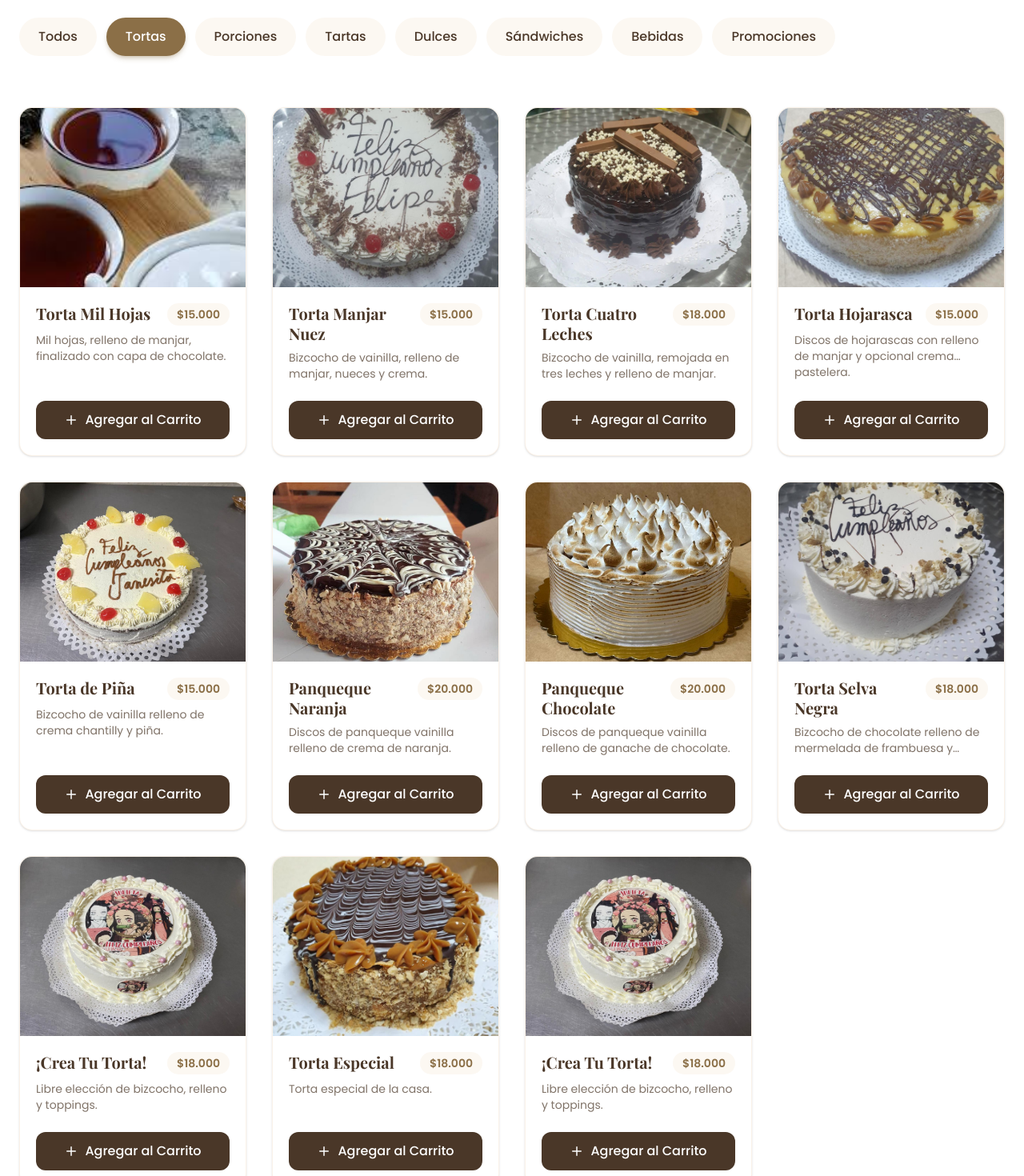
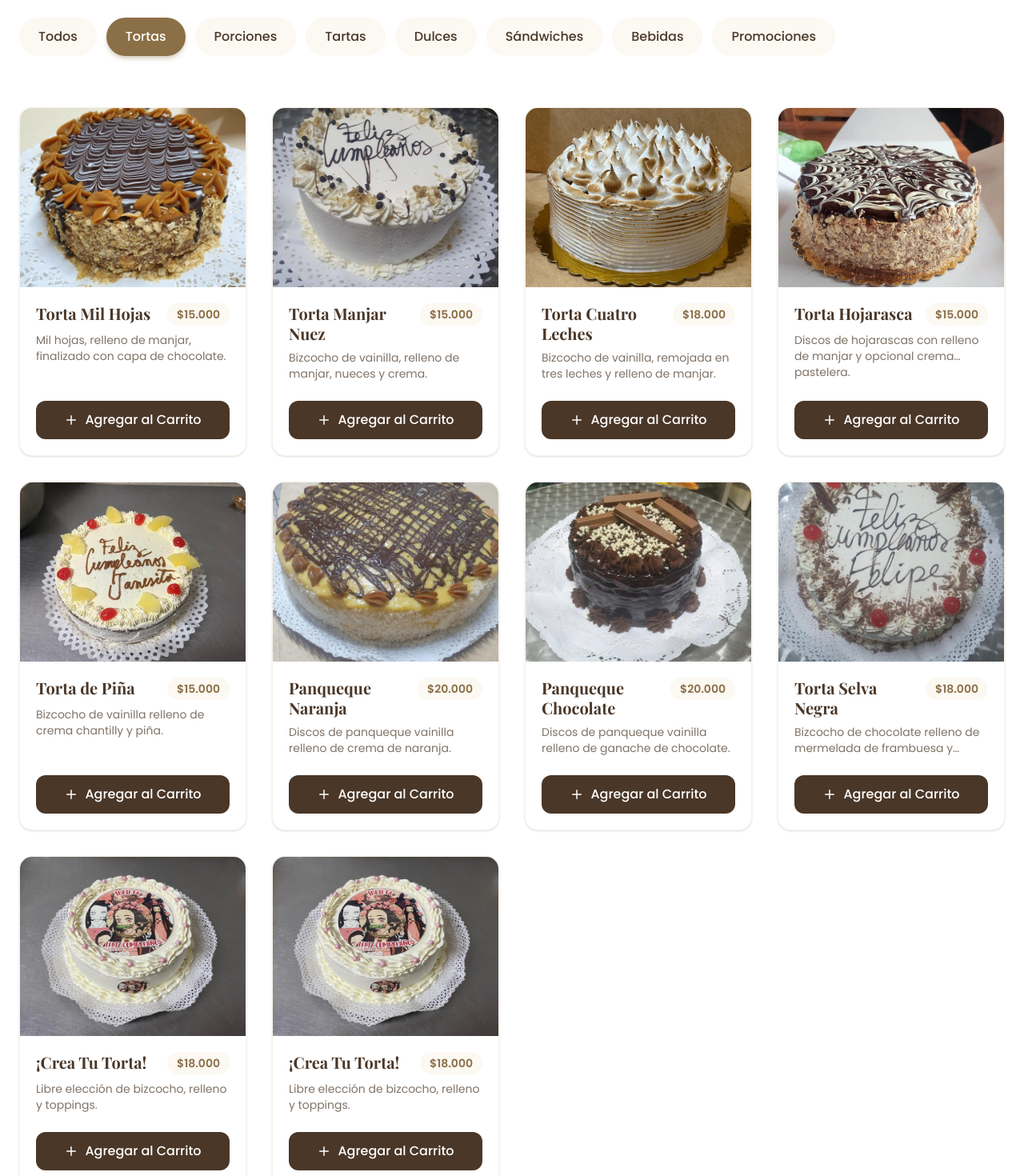
Before and after one commit to Peluchito19/Pasteleria-1000-hojas, a React (Vite) app: page / in a window 1280 px wide. Shown: the part 1200-2670 px from the top of the page at 80% size. Built offline with nearby package versions, Linux system fonts and the light colour scheme; a web font is replaced by a local one.

Commit message:
fix: orden y fotos de tortas exactamente como usuario indicó, sin productos extra

```diff
--- a/src/data/products.ts
+++ b/src/data/products.ts
@@ -9,14 +9,14 @@ export const categories = [
 ];
 
 export const products = [
-  // TORTAS (nombres originales, imágenes únicas y orden solicitado)
+  // TORTAS (orden y fotos exactos del usuario)
   {
     id: 't-milhojas',
     name: 'Torta Mil Hojas',
     price: 15000,
     description: 'Mil hojas, relleno de manjar, finalizado con capa de chocolate.',
     category: 'tortas',
-    image: '/images/te-variadades.jpg',
+    image: '/images/img12.jpg',
   },
   {
     id: 't-manjarnuez',
@@ -24,7 +24,7 @@ export const products = [
     price: 15000,
     description: 'Bizcocho de vainilla, relleno de manjar, nueces y crema.',
     category: 'tortas',
-    image: '/images/img22.jpg',
+    image: '/images/img13.jpg',
   },
   {
     id: 't-cuatroleches',
@@ -32,7 +32,7 @@ export const products = [
     price: 18000,
     description: 'Bizcocho de vainilla, remojada en tres leches y relleno de manjar.',
     category: 'tortas',
-    image: '/images/img21.jpg',
+    image: '/images/img14.jpg',
   },
   {
     id: 't-hojarasca',
@@ -40,7 +40,7 @@ export const products = [
     price: 15000,
     description: 'Discos de hojarascas con relleno de manjar y opcional crema pastelera.',
     category: 'tortas',
-    image: '/images/img20.jpg',
+    image: '/images/img15.jpg',
   },
   {
     id: 't-pina',
@@ -56,7 +56,7 @@ export const products = [
     price: 20000,
     description: 'Discos de panqueque vainilla relleno de crema de naranja.',
     category: 'tortas',
-    image: '/images/img15.jpg',
+    image: '/images/img20.jpg',
   },
   {
     id: 't-chocolate',
@@ -64,7 +64,7 @@ export const products = [
     price: 20000,
     description: 'Discos de panqueque vainilla relleno de ganache de chocolate.',
     category: 'tortas',
-    image: '/images/img14.jpg',
+    image: '/images/img21.jpg',
   },
   {
     id: 't-selvanegra',
@@ -72,7 +72,7 @@ export const products = [
     price: 18000,
     description: 'Bizcocho de chocolate relleno de mermelada de frambuesa y crema chantilly.',
     category: 'tortas',
-    image: '/images/img13.jpg',
+    image: '/images/img22.jpg',
   },
   {
     id: 't-crea',
@@ -81,14 +81,6 @@ export const products = [
     description: 'Libre elección de bizcocho, relleno y toppings.',
     category: 'tortas',
     image: '/images/img23.jpg',
-  },
-  {
-    id: 't-especial',
-    name: 'Torta Especial',
-    price: 18000,
-    description: 'Torta especial de la casa.',
-    category: 'tortas',
-    image: '/images/img12.jpg',
   },
   // ¡Crea tu torta!
   {
```
